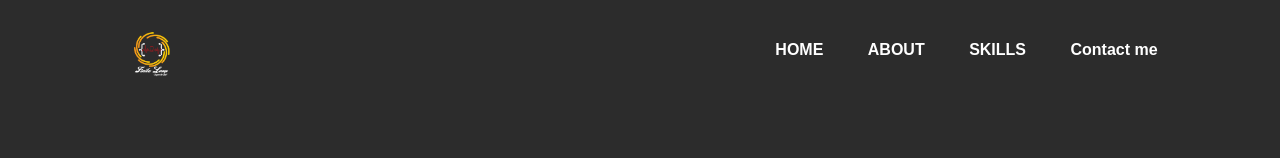
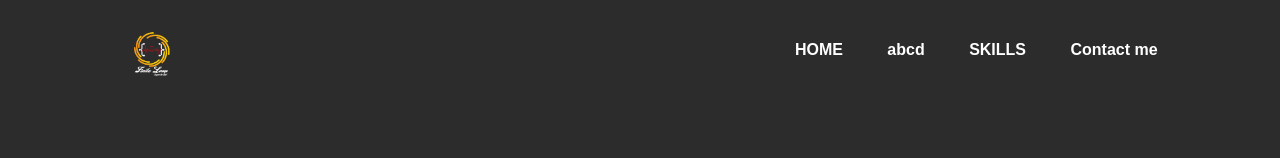
Before and after one commit to flcdemo/abwscfees, a plain HTML site: page index.html in a window 1280 px wide. Shown: the top 158 px of the page. Drawn offline with Linux system fonts and the light colour scheme.

Commit message:
the first change

```diff
--- a/index.html
+++ b/index.html
@@ -16,7 +16,7 @@
             <img src="images/Finite-Loop copy.png" class="logo">
             <ul>
                 <li><a href="#">HOME</a></li>
-                <li><a href="#">ABOUT</a></li>
+                <li><a href="#">abcd          </a></li>
                 <li><a href="#">SKILLS</a></li>
                 <li><a href="#contact">Contact me</a></li>
             </ul>
```
